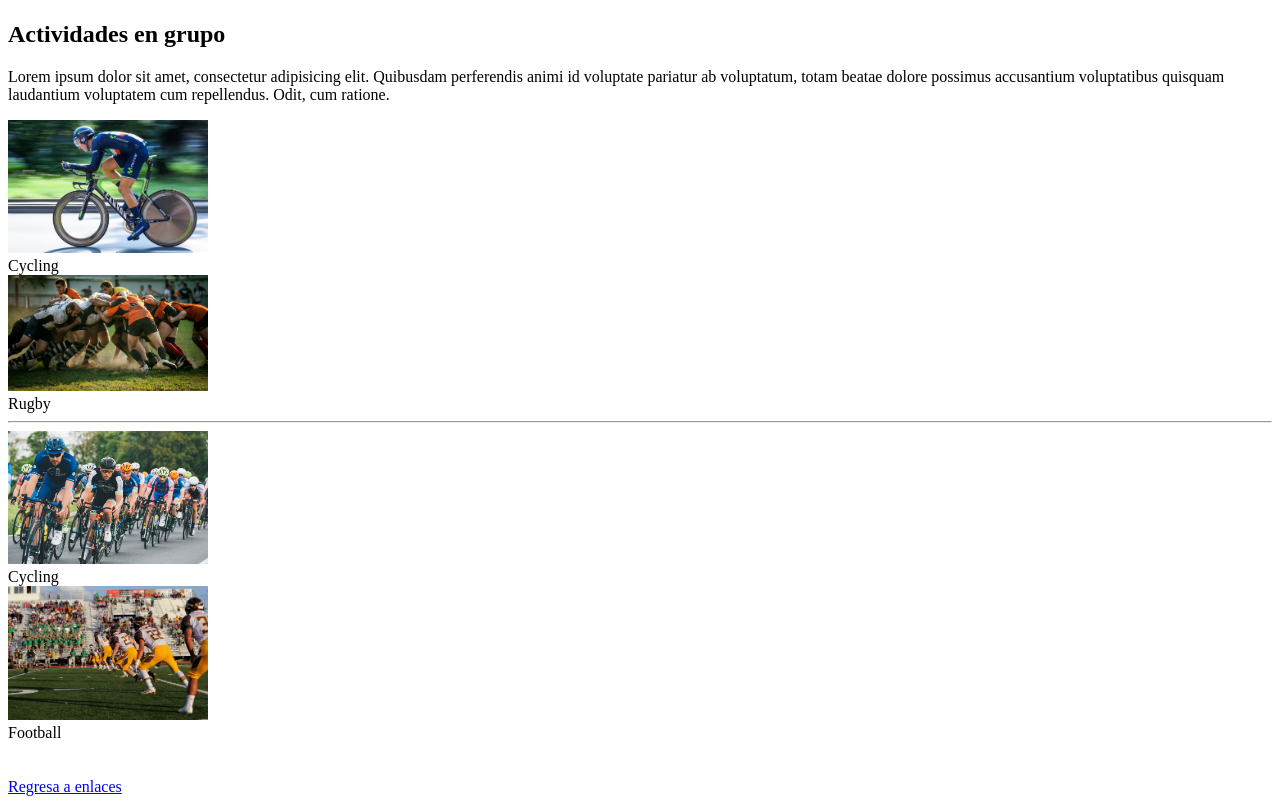
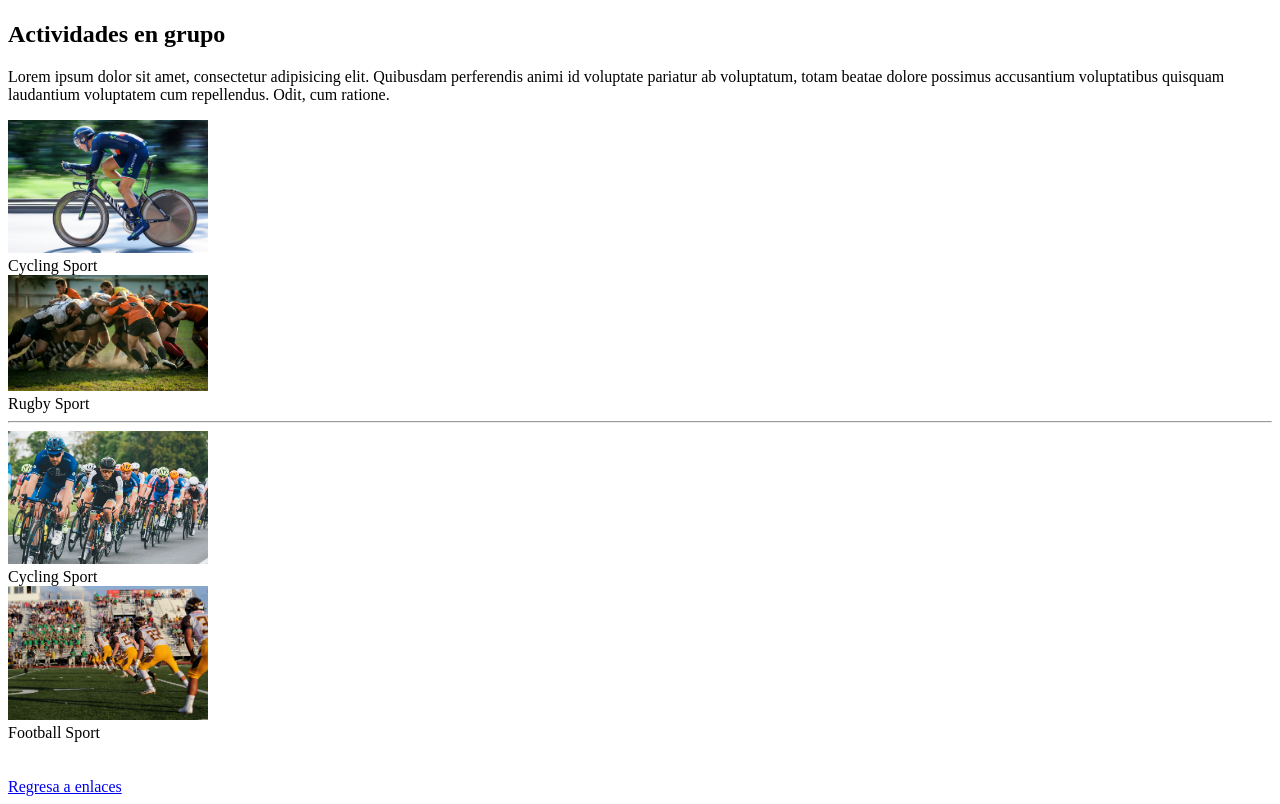
Before and after one commit to erlinstein/PrimeraPagina, a plain HTML site: page 01-02-Deportes.html in a window 1280 px wide. Shown: the part 59-863 px from the top of the page. Drawn offline with Linux system fonts and the light colour scheme.

Commit message:
modifica deportes

```diff
--- a/01-02-Deportes.html
+++ b/01-02-Deportes.html
@@ -15,14 +15,14 @@
                 <h2>Actividades en grupo</h2>
                 <p>Lorem ipsum dolor sit amet, consectetur adipisicing elit. Quibusdam perferendis animi id voluptate pariatur ab voluptatum, totam beatae dolore possimus accusantium voluptatibus quisquam laudantium voluptatem cum repellendus. Odit, cum ratione.</p>
                 <img src="./img/photo-sport.jpg" width="200" alt="escritoio aesthetic para ccodear" />
-                <figcaption>Cycling</figcaption>
+                <figcaption>Cycling Sport</figcaption>
                 <img src="./img/photo-sports_2.jpg" width="200" alt="escritoio aesthetic para ccodear" />
-                <figcaption>Rugby</figcaption>
+                <figcaption>Rugby Sport</figcaption>
                 <hr />
                 <img src="./img/photo-sports_1.jpg" width="200" alt="imagen random" />
-                <figcaption>Cycling</figcaption>
+                <figcaption>Cycling Sport</figcaption>
                 <img src="./img/photo-sports_3.jpg" width="200" alt="escritoio aesthetic para ccodear" />
-                <figcaption>Football</figcaption>
+                <figcaption>Football Sport</figcaption>
 
             </article>
         </section>
```
